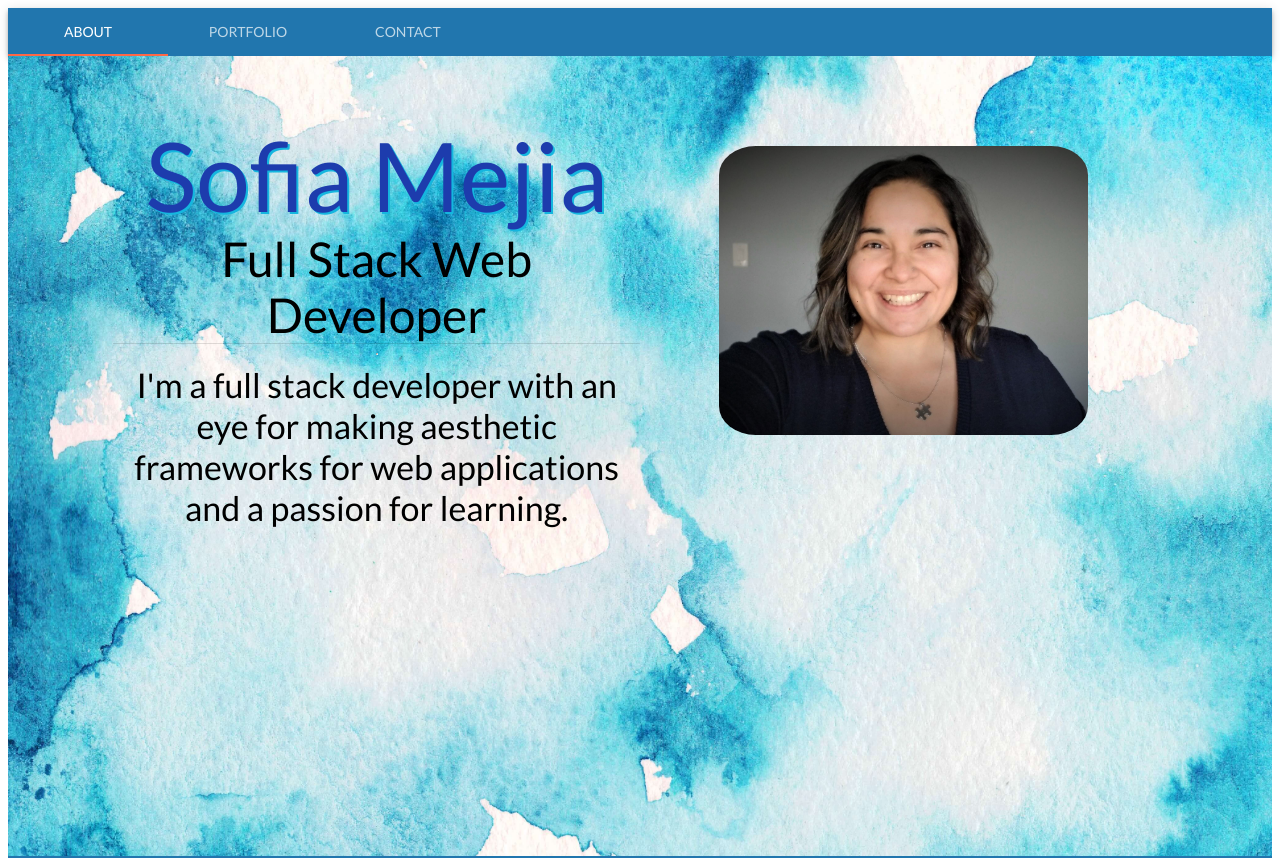
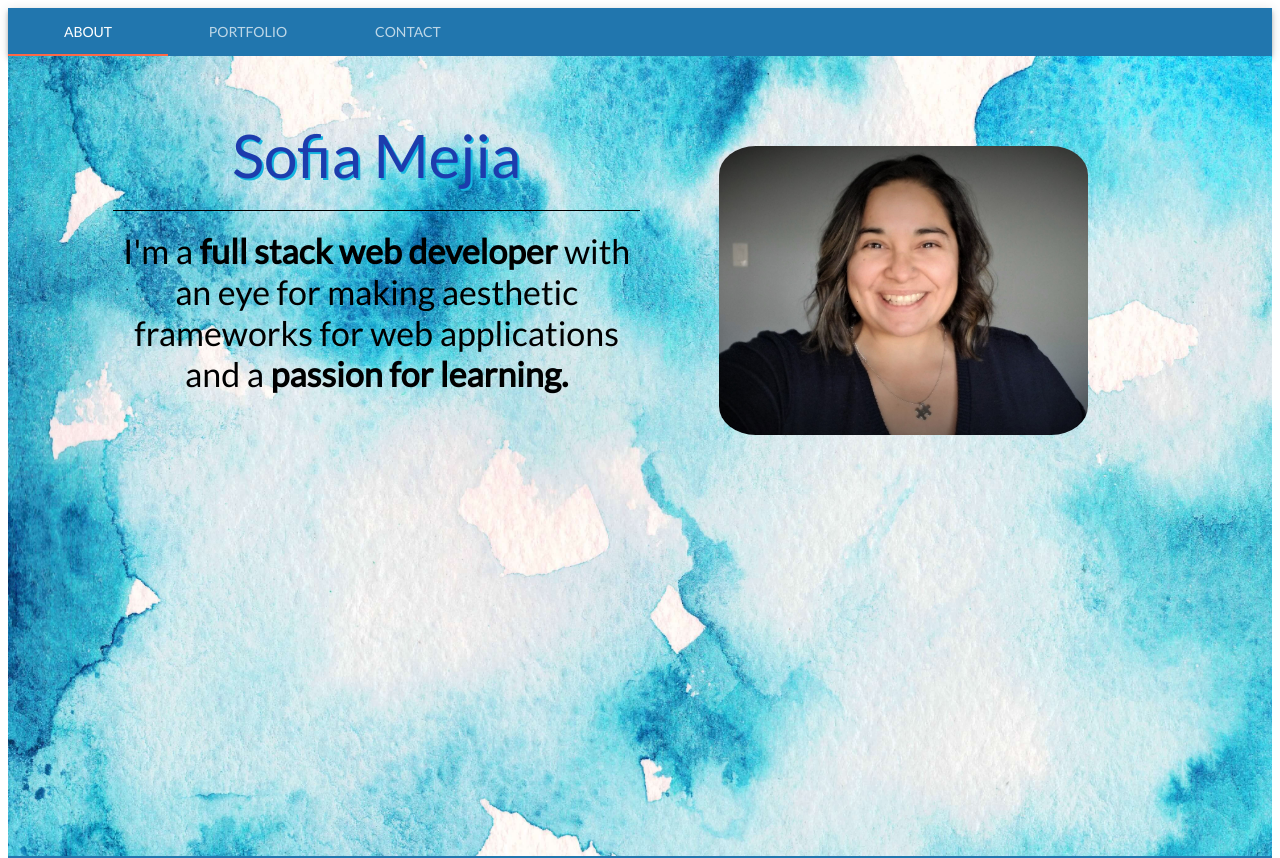
Before and after one commit to myfyrefly/react-portfolio, a React (Create React App) app: page /portfolio in a window 1280 px wide. Shown: the top 858 px of the page. Built offline with nearby package versions, Linux system fonts and the light colour scheme.

Commit message:
override on MUI style for divider component

```diff
--- a/src/App.css
+++ b/src/App.css
@@ -1,6 +1,5 @@
 .App {
   text-align: center;
-  font-size: large;
   font-family: "Lato", sans-serif;
   background-color: #f0f7f4;
   min-height: 100vh;
--- a/src/components/Container/index.js
+++ /dev/null
@@ -1,7 +0,0 @@
-import React from "react";
-
-function Container(props) {
-  return <div className={`container${props.fluid ? "-fluid" : ""}`} {...props} />;
-}
-
-export default Container;
--- a/src/index.js
+++ b/src/index.js
@@ -16,6 +16,13 @@ const theme = createMuiTheme({
   },
   typography: {
     fontFamily: ["Lato", "sans serif"],
+  },
+  overrides: {
+    MuiDivider: {
+      root: {
+        backgroundColor: "#000000",
+      },
+    },
   },
   // overrides: {
   //   MuiToolbar: {
--- a/src/pages/about.js
+++ b/src/pages/about.js
@@ -24,18 +24,18 @@ function About() {
   return (
     <div>
       <Hero backgroundImage={Background}>
-        {/* <Hero> */}
         <Grid container className={classes.root}>
           <Grid item xs={1}></Grid>
           <Grid item xs={0} sm={5} container direction="column">
-            <Typography variant="h1">Sofia Mejia</Typography>
-            <Typography variant="h3">Full Stack Web Developer</Typography>
+            <Typography variant="h2">Sofia Mejia</Typography>
+            <br />
             <Divider />
-            <hr />
+            <br />
             <Grid item>
               <Box textAlign="center" fontSize="h4.fontSize">
-                I'm a full stack developer with an eye for making aesthetic
-                frameworks for web applications and a passion for learning.
+                I'm a <strong>full stack web developer</strong> with an eye for
+                making aesthetic frameworks for web applications and a{" "}
+                <strong>passion for learning.</strong>
               </Box>
             </Grid>
           </Grid>
--- a/src/pages/contact.js
+++ b/src/pages/contact.js
@@ -3,7 +3,8 @@ import Form from "react-bootstrap/Form";
 import FormControl from "react-bootstrap/FormControl";
 import InputGroup from "react-bootstrap/InputGroup";
 import Button from "react-bootstrap/Button";
-import Container from "../components/Container";
+// import Container from "../components/Container";
+import { Container } from "@material-ui/core";
 
 function Contact() {
   return (
--- a/src/pages/portfolio.js
+++ b/src/pages/portfolio.js
@@ -1,8 +1,9 @@
 import React from "react";
 import { Card } from "react-bootstrap";
 import Button from "react-bootstrap/Button";
-import Container from "../components/Container";
+// import Container from "../components/Container";
 import Row from "../components/Row";
+import { Container } from "@material-ui/core";
 
 const cardStyle = {
   margin: 5,
```
